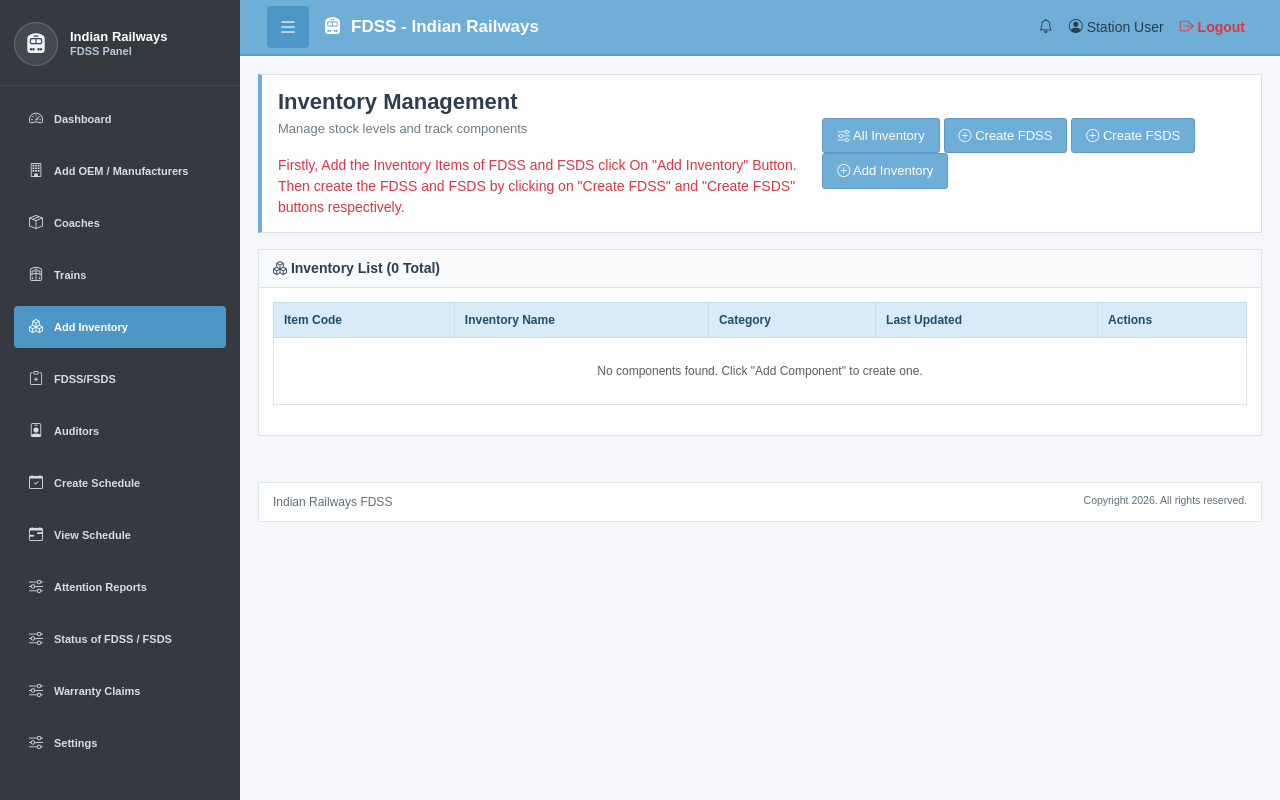
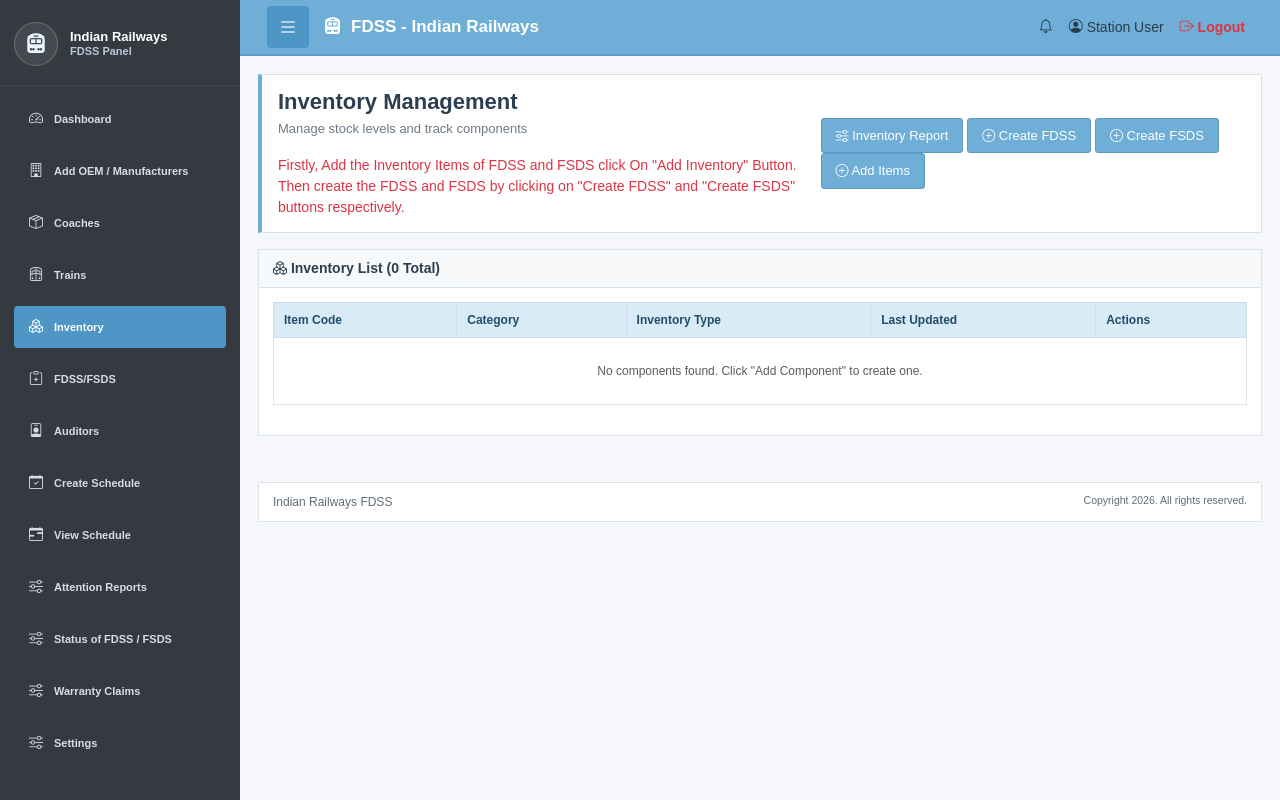
Before and after one commit to gusainakhil/fdss, a PHP site: page /inventory.php in a window 1280 px wide. Run offline with PHP 8.4, Linux system fonts and the light colour scheme; a user stored in the database is signed in; data comes from the database, SQL or seed files in the repository.

Commit message:
updated code

```diff
--- a/attenttion-report.php
+++ b/attenttion-report.php
@@ -97,7 +97,7 @@ $query = "
         ON mfr.manufacturer_id = iu.manufacturer_id
     WHERE ci.user_id = ?
       AND DATE(ci.created_at) BETWEEN ? AND ?
-    ORDER BY ci.created_at ASC , ci.inspection_id ASC
+    ORDER BY ci.created_at DESC , ci.inspection_id ASC
 ";
 
 $stmt = $conn->prepare($query);
--- a/includes/sidebar.php
+++ b/includes/sidebar.php
@@ -19,7 +19,7 @@
 
         <li><a href="<?php echo $base_path; ?>trains.php"><i class="bi bi-train-freight-front"></i><span> Trains</span></a></li>
          <!-- <li><a href="<?php echo $base_path; ?>add-parameter.php"><i class="bi bi-gear"></i><span>Add FDSS/FSDS Parameters</span></a></li> -->
-        <li><a href="<?php echo $base_path; ?>inventory.php"><i class="bi bi-boxes"></i><span> Add Inventory</span></a></li>
+        <li><a href="<?php echo $base_path; ?>inventory.php"><i class="bi bi-boxes"></i><span> Inventory</span></a></li>
         <li><a href="<?php echo $base_path; ?>fdss_fsds_inventory.php"><i class="bi bi-clipboard-plus"></i><span>FDSS/FSDS</span></a></li>
 
 
--- a/inventory.php
+++ b/inventory.php
@@ -211,7 +211,7 @@ $next_item_code = generate_next_item_code($conn, $item_code_prefix);
             </div>
             <div class="page-header-actions">
                 <a href="All-inventory-unit.php" class="btn btn-primary">
-                    <i class="bi bi-sliders"></i> All Inventory
+                    <i class="bi bi-sliders"></i> Inventory Report
                 </a>
                  <a href="add-fsds-fdds-inventory.php?category=FDSS" class="btn btn-primary">
                     <i class="bi bi-plus-circle"></i> Create  FDSS
@@ -221,7 +221,7 @@ $next_item_code = generate_next_item_code($conn, $item_code_prefix);
                 </a>
 
                 <button class="btn btn-primary" id="addInventoryBtn" data-bs-toggle="modal" data-bs-target="#inventoryModal">
-                    <i class="bi bi-plus-circle"></i> Add Inventory
+                    <i class="bi bi-plus-circle"></i> Add Items
                 </button>
             </div>
         </div>
@@ -247,8 +247,9 @@ $next_item_code = generate_next_item_code($conn, $item_code_prefix);
                         <thead>
                             <tr>
                                 <th>Item Code</th>
-                                <th>Inventory Name</th>
-                                <th>Category</th>
+                                 <th>Category</th>
+                                <th>Inventory Type</th>
+
                                 <th>Last Updated</th>
                                 <th>Actions</th>
                             </tr>
@@ -269,12 +270,13 @@ $next_item_code = generate_next_item_code($conn, $item_code_prefix);
                                             <?php echo htmlspecialchars($item['item_code']); ?>
                                         </a>
                                     </td>
-                                    <td><?php echo htmlspecialchars($item['item_name']); ?></td>
                                     <td>
                                         <span class="badge <?php echo in_array($item['category'], ['Primary', 'FDSS'], true) ? 'badge-success' : 'badge-info'; ?>">
                                             <?php echo htmlspecialchars($item['category']); ?>
                                         </span>
                                     </td>
+                                    <td><?php echo htmlspecialchars($item['item_name']); ?></td>
+
                                     <td>
                                         <?php echo $item['last_updated'] ? date('Y-m-d h:i A', strtotime($item['last_updated'])) : '-'; ?>
                                     </td>
```
